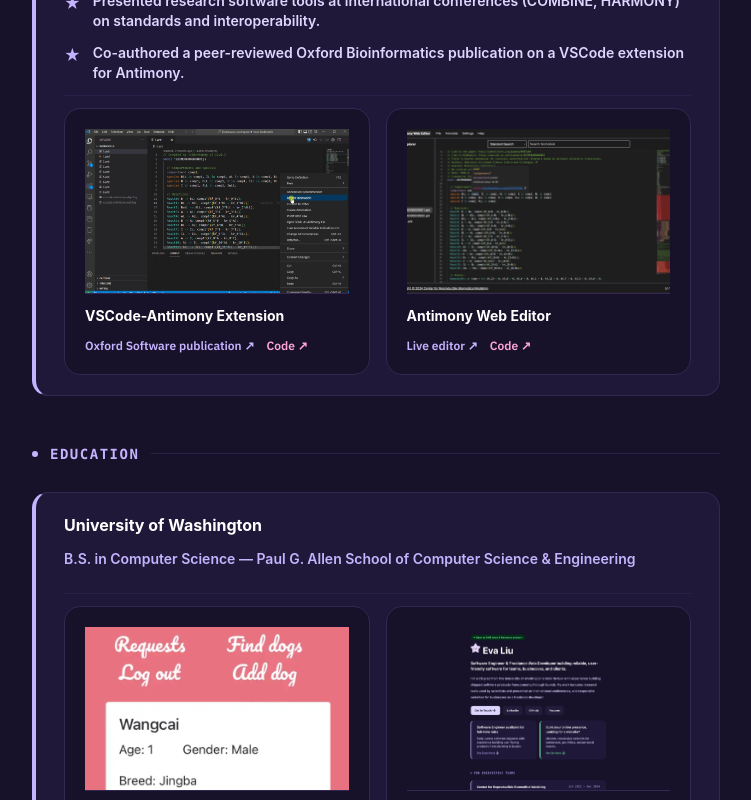
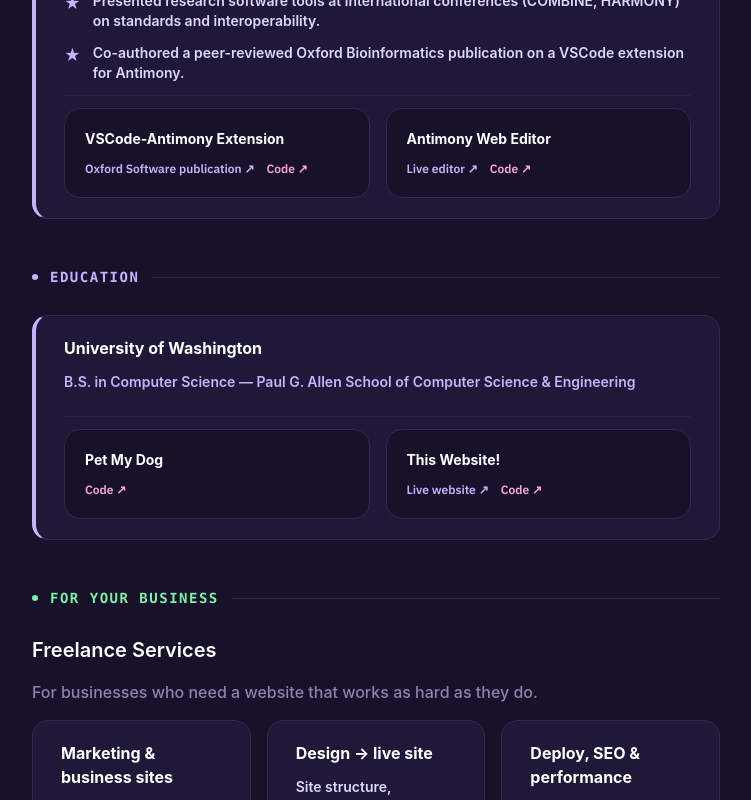
Before and after one commit to evaxliu/personal-website, a Next.js app: page / in a window 1280 px wide. Shown: the part 1040-1840 px from the top of the page, without its empty margins (264-1015 px from the left). Built offline with nearby package versions, Linux system fonts and the light colour scheme.

Commit message:
remove images for now

```diff
--- a/src/app/components/Experience-Card.tsx
+++ b/src/app/components/Experience-Card.tsx
@@ -58,7 +58,7 @@ export default function ExperienceCard({company, role, date, descriptions, accen
             projLinkTitle={project[1]}
             projectLink={project[2]}
             codeLink={project[3]}
-            imageSrc={project[4]}
+            // imageSrc={project[4]}
             imageAlt={project[5]}
           />
         ))}
--- a/src/app/components/Project-Card.tsx
+++ b/src/app/components/Project-Card.tsx
@@ -6,15 +6,15 @@ type projectProps = {
   projLinkTitle?: string,
   projectLink?: string,
   codeLink?: string,
-  imageSrc: string,
+  // imageSrc: string,
   imageAlt: string
 }
 
-export default function ProjectCard({title, projLinkTitle, projectLink, codeLink, imageSrc, imageAlt}: projectProps) {
+export default function ProjectCard({title, projLinkTitle, projectLink, codeLink, imageAlt}: projectProps) {
 
   return(
     <div className='grid px-5 py-5 gap-3 w-full bg-[#171129] rounded-2xl border border-[#322851]'>
-      <div className="relative aspect-16/10 w-full overflow-hidden border-b border-[#322851]">
+      {/* <div className="relative aspect-16/10 w-full overflow-hidden border-b border-[#322851]">
         <Image
           src={imageSrc}
           alt={imageAlt}
@@ -22,7 +22,7 @@ export default function ProjectCard({title, projLinkTitle, projectLink, codeLink
           sizes="(min-width: 768px) 350px, 100vw"
           className="object-cover object-top"
         />
-      </div>
+      </div> */}
 
       <h3 className="text-sm text-white font-bold">
         {title}
--- a/src/app/website-sections/Experience.tsx
+++ b/src/app/website-sections/Experience.tsx
@@ -10,7 +10,6 @@ export default function Experience() {
       "Oxford Software publication ↗",
       "https://academic.oup.com/bioinformatics/article/39/12/btad753/7473373",
       "https://github.com/sys-bio/vscode-antimony",
-      "/projects/vscode-antimony.webp",
       "VSCode-Antimony extension interface for working with Antimony models",
     ],
     [
@@ -18,7 +17,6 @@ export default function Experience() {
       "Live editor ↗",
       "https://sys-bio.github.io/AntimonyEditor/",
       "https://github.com/sys-bio/AntimonyEditor",
-      "/projects/antimony-web-editor.webp",
       "Antimony Web Editor interface for creating computational biology models",
     ],
   ];
@@ -29,7 +27,6 @@ export default function Experience() {
       "In Progress",
       "",
       "",
-      "/projects/in-progress.webp",
       "ZV Homeconstruction company website preview",
     ],
     [
@@ -37,7 +34,6 @@ export default function Experience() {
       "In Progress",
       "https://ricethoughts.com/",
       "",
-      "/projects/rice-thoughts.webp",
       "Rice Thoughts blog homepage and article layout",
     ],
   ];
@@ -48,7 +44,6 @@ export default function Experience() {
       "",
       "",
       "https://github.com/evaxliu/pet-my-dog",
-      "/projects/pet-my-dog-webapp.webp",
       "Pet My Dog web application interface",
     ],
     [
@@ -56,7 +51,6 @@ export default function Experience() {
       "Live website ↗",
       "https://www.lilacplanet.dev/",
       "https://github.com/evaxliu/personal-website",
-      "/projects/personal-website.webp",
       "Eva Liu software engineering portfolio homepage",
     ],
   ];
```
